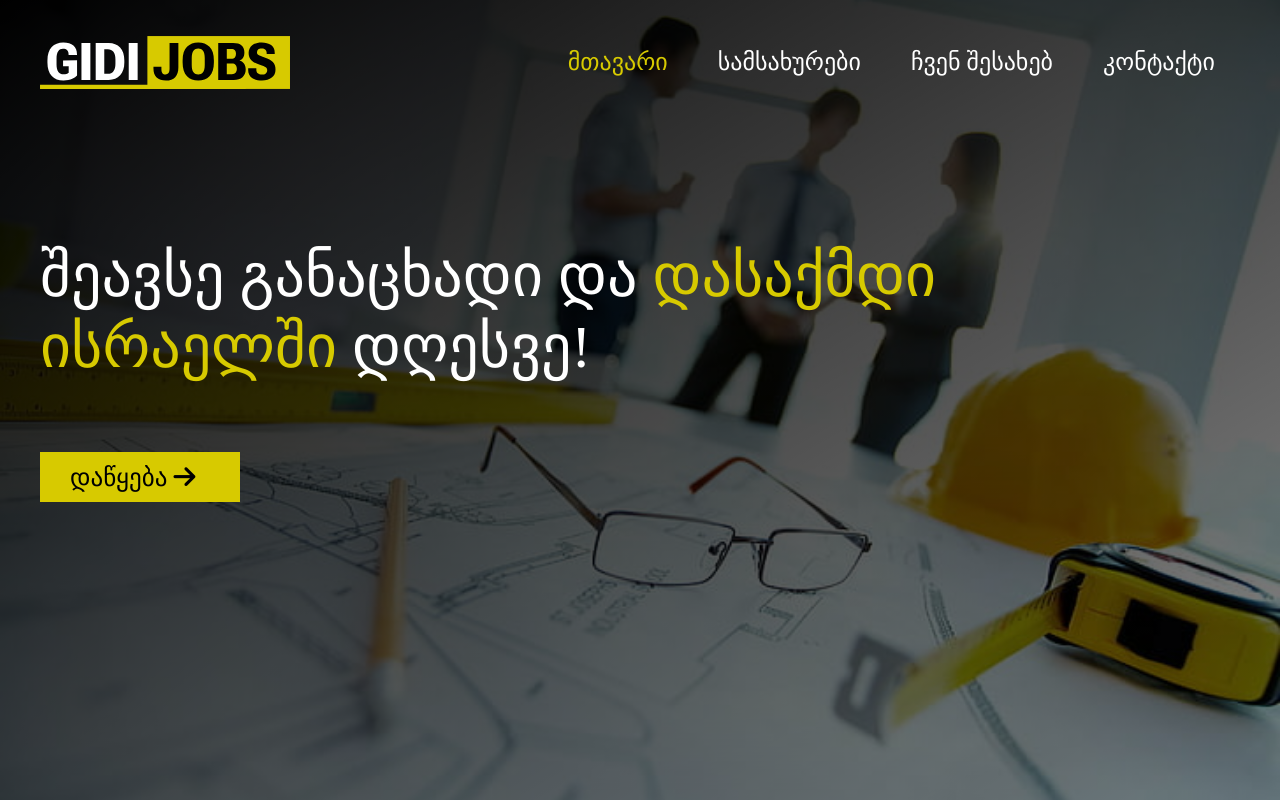
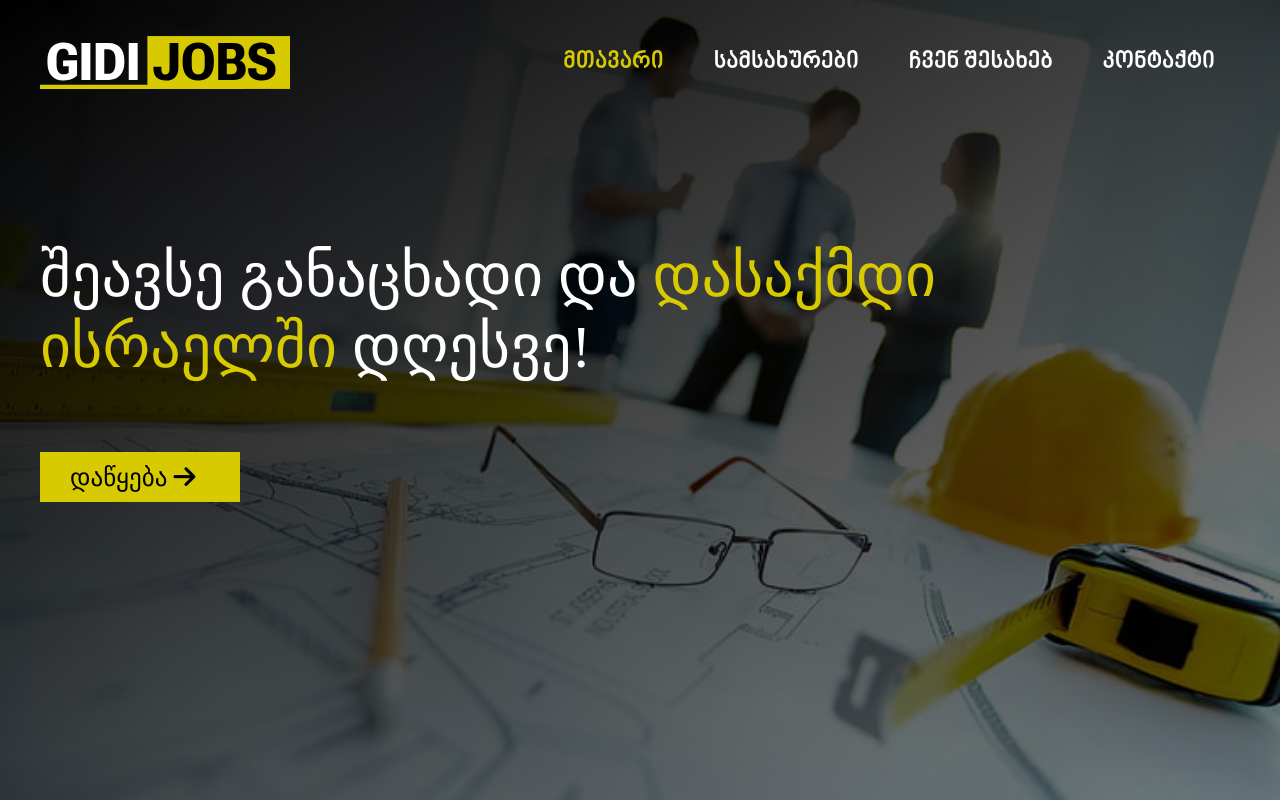
Before and after one commit to Kv4ts0/gidijobs, a plain HTML site: page index.html in a window 1280 px wide. Shown: the top 800 px of the page. Drawn offline with Linux system fonts and the light colour scheme; a web font is replaced by a local one.

Commit message:
Update style.css

```diff
--- a/CSS/style.css
+++ b/CSS/style.css
@@ -1,6 +1,6 @@
 @font-face {
     font-family: 'BPG nino';
-    src: url(./Fonts/bpg_nino_mtavruli_bold.ttf);
+    src: url(../Fonts/bpg_nino_mtavruli_bold.ttf);
 }
 html {
     scroll-behavior: smooth;
@@ -8,7 +8,7 @@ html {
 body{
     margin: 0;
     padding: 0;
-    font-family: 'BPG nino';
+    font-family: 'BPG nino', sans-serif;
 }
 
 
```
